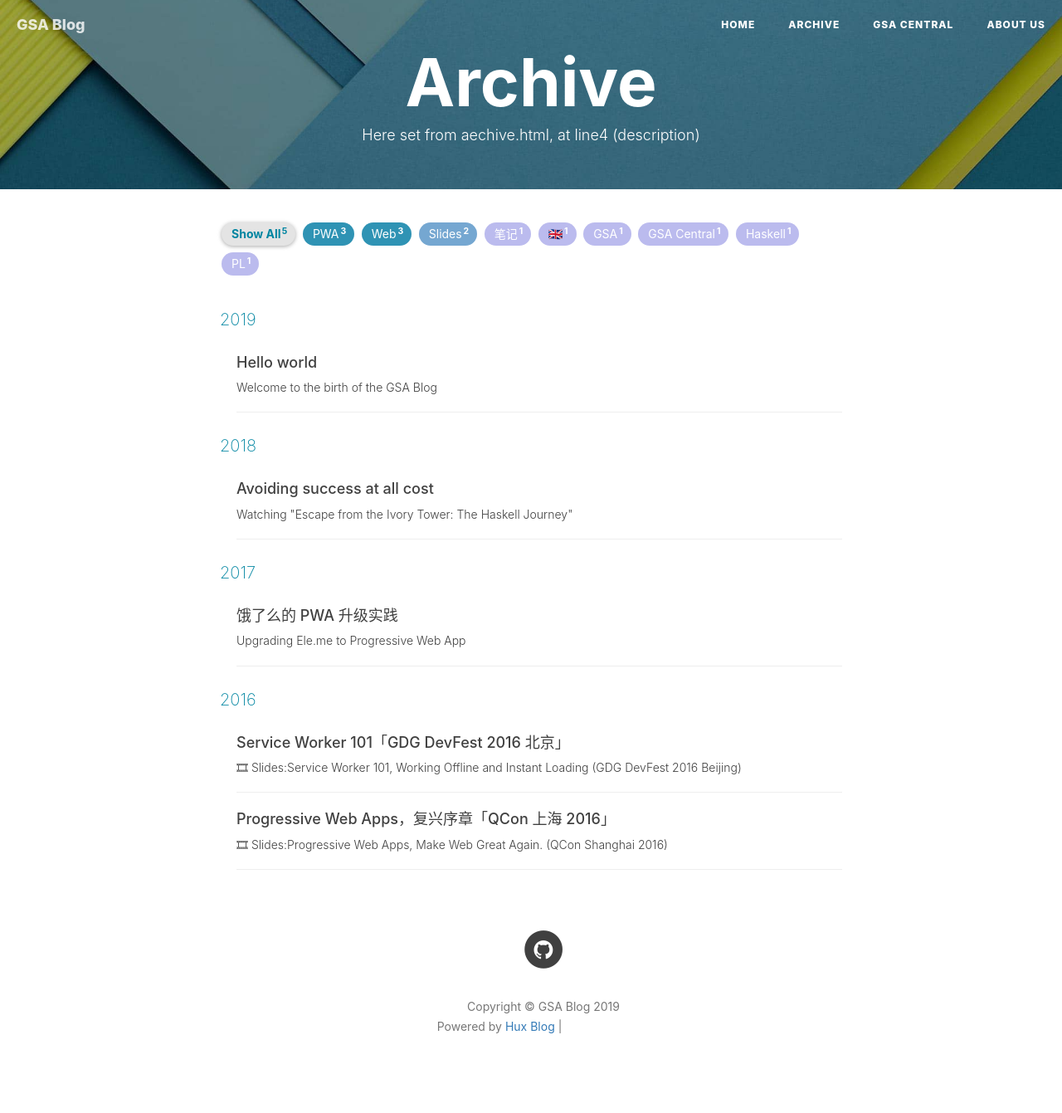
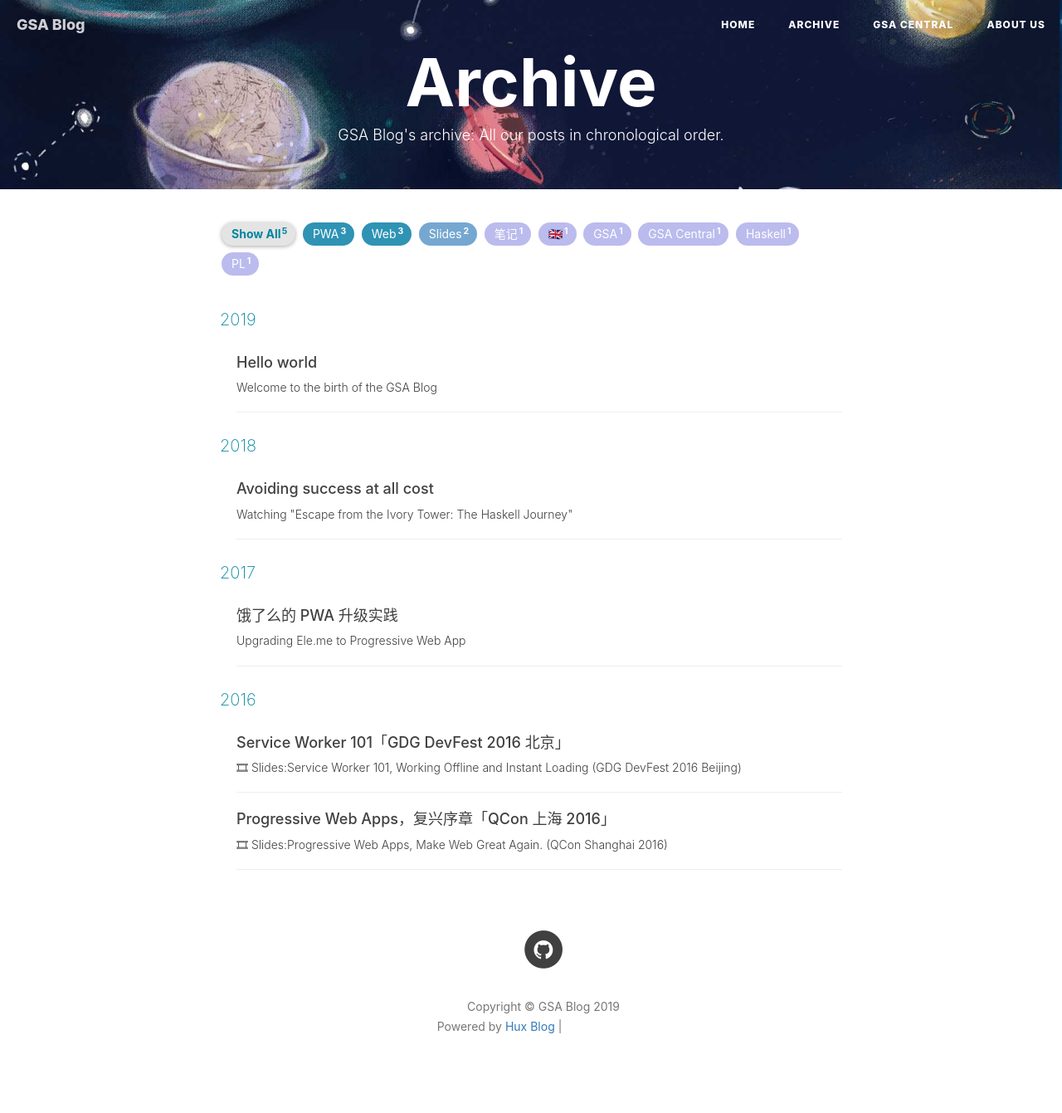
Before and after one commit to gsa-blog/gsa-blog.github.io, a Jekyll site: the page built from archive.html, in a window 1280 px wide. Shown: the whole page at 83% size. Built offline with Jekyll 4.4.1, drawn with Linux system fonts in a browser that asks for light colours; nearby versions of some CDN libraries; comment, search, counter and statistics services are not loaded; grey boxes are pictures that could not be loaded.

Commit message:
Update archive.html

```diff
--- a/archive.html
+++ b/archive.html
@@ -1,8 +1,8 @@
 ---
 title: Archive
 layout: default
-description: "Here set from aechive.html, at line4 (description)"
-header-img: "img/tag-bg.jpg"
+description: "GSA Blog's archive: All our posts in chronological order."
+header-img: "img/home-bg.jpg"
 ---
 
 <!--
```
